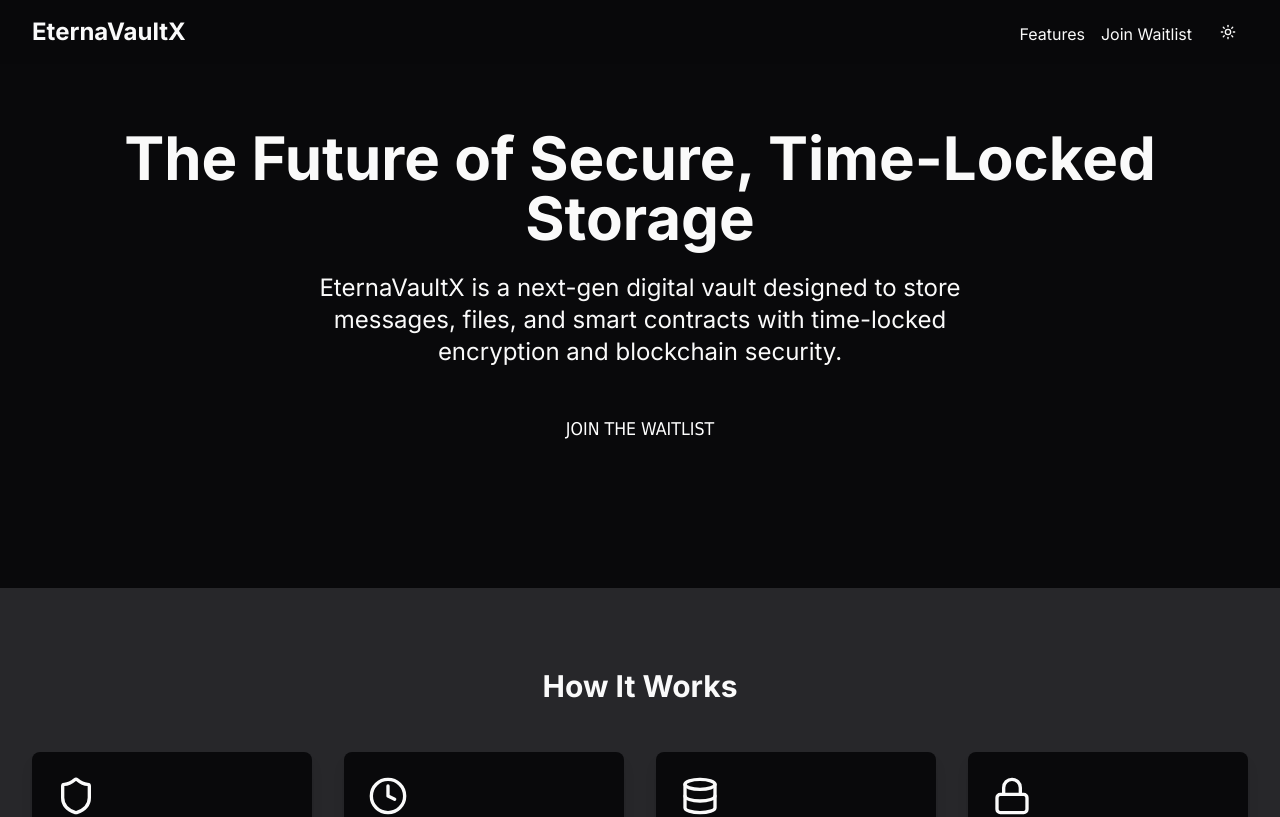
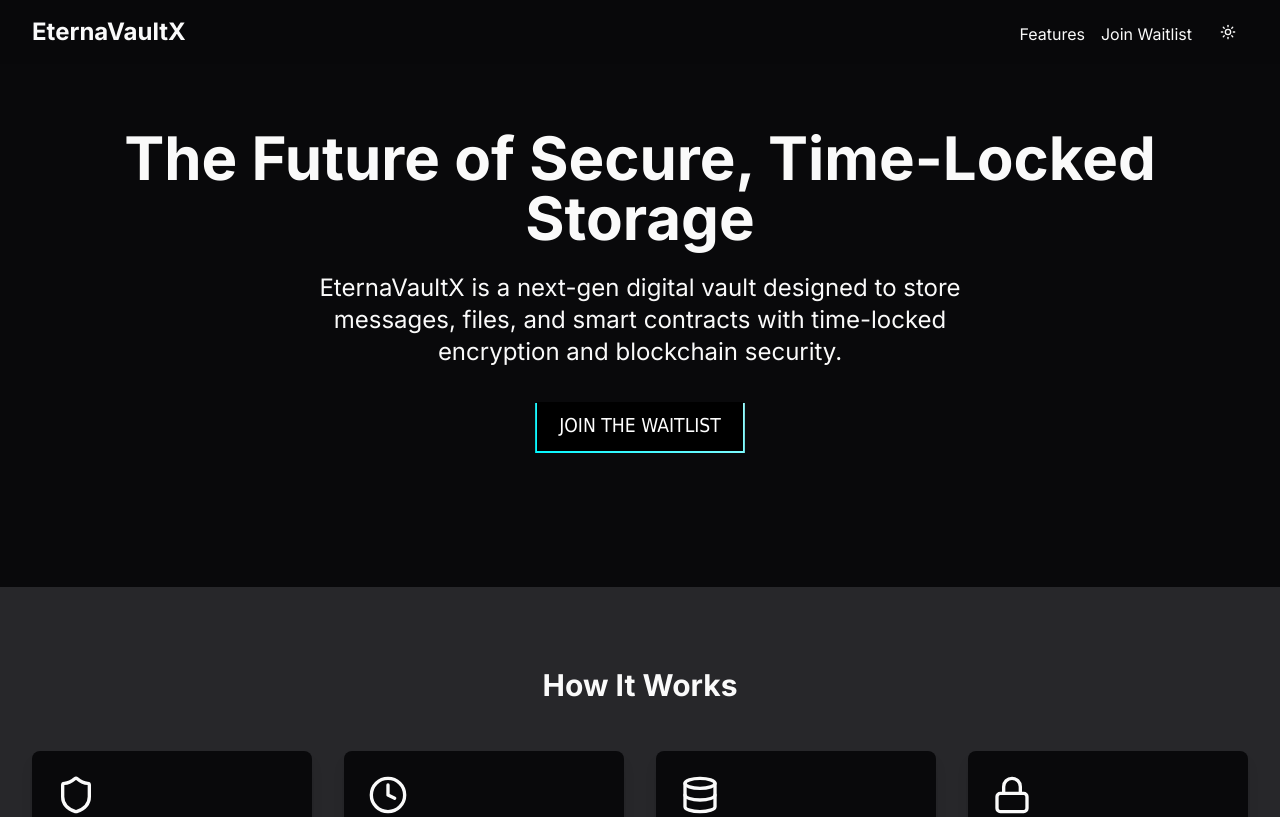
Before and after one commit to Vibhav1207/Eterna-frontend, a Next.js app: page / in a window 1280 px wide. Shown: the top 817 px of the page. Built offline with nearby package versions, Linux system fonts and the light colour scheme.

Commit message:
Update joinbutton.css

```diff
--- a/components/joinbutton.css
+++ b/components/joinbutton.css
@@ -1,46 +1,57 @@
-/* Apply Federation Button Styling */
-.holo-btn-fed {
-    color: white; /* Text always white */
-    font: normal 1.1em/3.11em Electrolize, 'Cultive Mono', Tahoma, sans-serif;
-    text-decoration: none;
-    text-transform: uppercase;
-    display: block;
-    height: 60px;
-    transition: all 330ms linear;
-    position: relative;
-    text-align: center;
+
+:root {
+    --da-red: #ff443d;
+    --lighter-red: #ff7570;
+    --text-shadow-red: #ff0900;
+    --text-hover-red: #ffd8d6;
   }
 
-  /* Ensure the text is perfectly centered */
+  .holo-btn-fed {
+    position: relative;
+    display: inline-block;
+    padding: 12px 24px;
+    font-size: 1.2em;
+    font-family: Electrolize, 'Cultive Mono', Tahoma, sans-serif;
+    text-transform: uppercase;
+    text-decoration: none;
+    color: white; /* Always white text */
+    background: transparent;
+    border: none;
+    cursor: pointer;
+    overflow: hidden;
+  }
+
+  /* Add the glowing box effect */
+  .holo-btn-fed::before {
+    content: "";
+    position: absolute;
+    inset: 0;
+    background: linear-gradient(45deg, #00f7ff, #99fcff);
+    clip-path: polygon(0% 100%, 100% 100%, 100% 0, 0 0);
+    z-index: -1;
+    transition: transform 0.3s ease-in-out;
+    transform: translateY(3px); /* Move box up */
+  }
+
+  /* Move box up on hover */
+  .holo-btn-fed:hover::before {
+    transform: translateY(0);
+    box-shadow: 0 0 20px rgba(17, 241, 255, 0.8);
+  }
+
+  /* Additional glowing effect */
+  .holo-btn-fed::after {
+    content: "";
+    position: absolute;
+    inset: 2px;
+    background: black; /* Inner button background */
+    z-index: -1;
+  }
+
+  /* Text alignment fix */
   .holo-btn-fed span.cta-d {
     position: relative;
-    top: 2px; /* Fine-tune to keep it centered */
     display: inline-block;
+    text-align: center;
+    line-height: 1.5;
   }
-
-  /* Box Styling with Hover Animation */
-  .holo-btn-fed .skew {
-    transform: skew(-45deg) translateY(-3px); /* Move box 3px up */
-    border-image: linear-gradient(top left, #99fcff 0%, #00f7ff 100%) 1; /* Federation Blue */
-    box-shadow: 0 0 13px rgba(17, 241, 255, 0.6) inset;
-    animation: holox-fed 5.4s ease 1s infinite;
-  }
-
-  /* Adjust Hover Effects */
-  .holo-btn-fed:hover {
-    color: #e5feff; /* Light blue on hover */
-  }
-
-  .holo-btn-fed:hover .top {
-    margin-top: -55px;
-    animation: none;
-    box-shadow: none;
-  }
-
-  .holo-btn-fed:hover .bottom {
-    margin-top: -47px;
-  }
-
-  .holo-btn-fed:active .skew {
-    box-shadow: 0 0 22px rgba(17, 241, 255, 0.6) inset;
-  }
```
